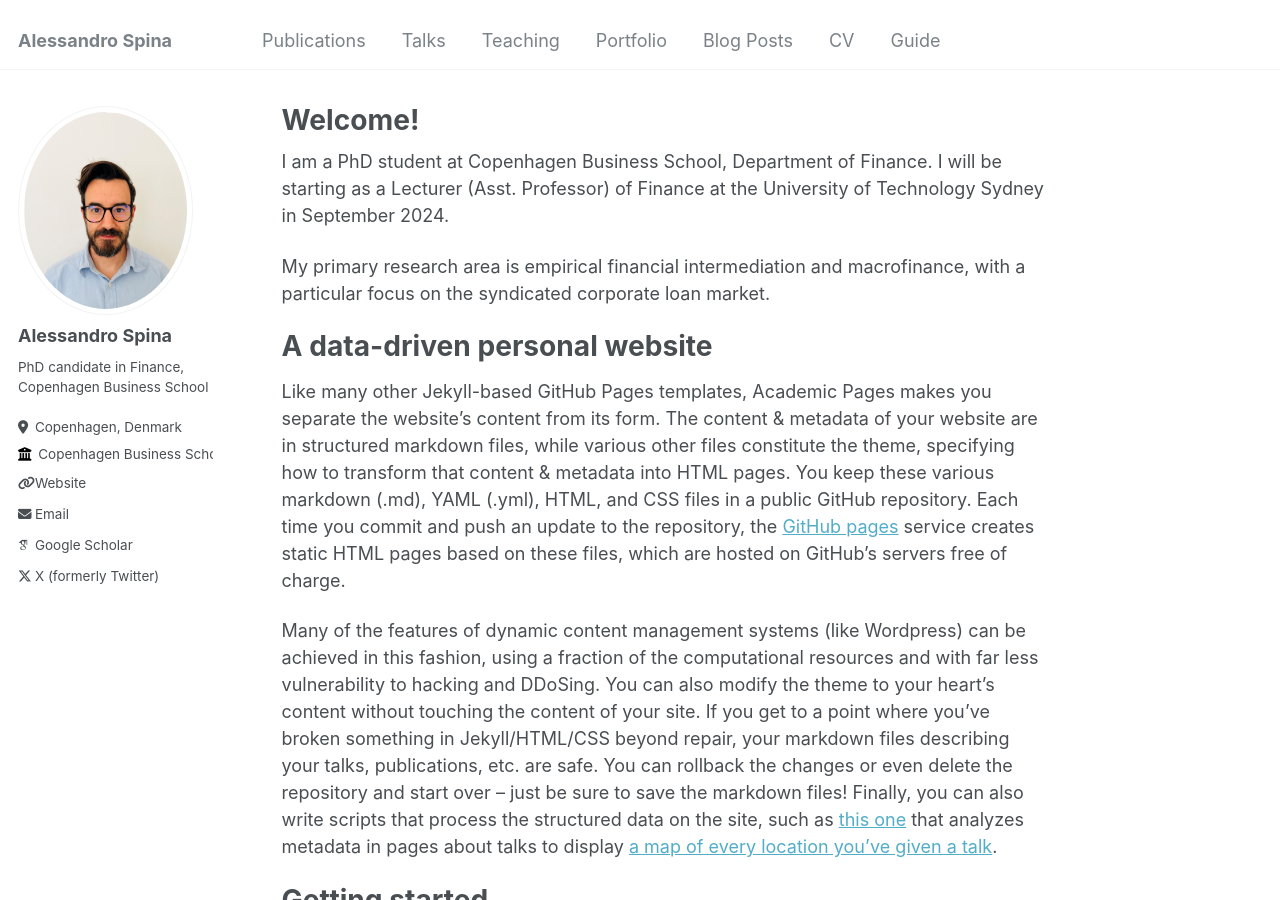
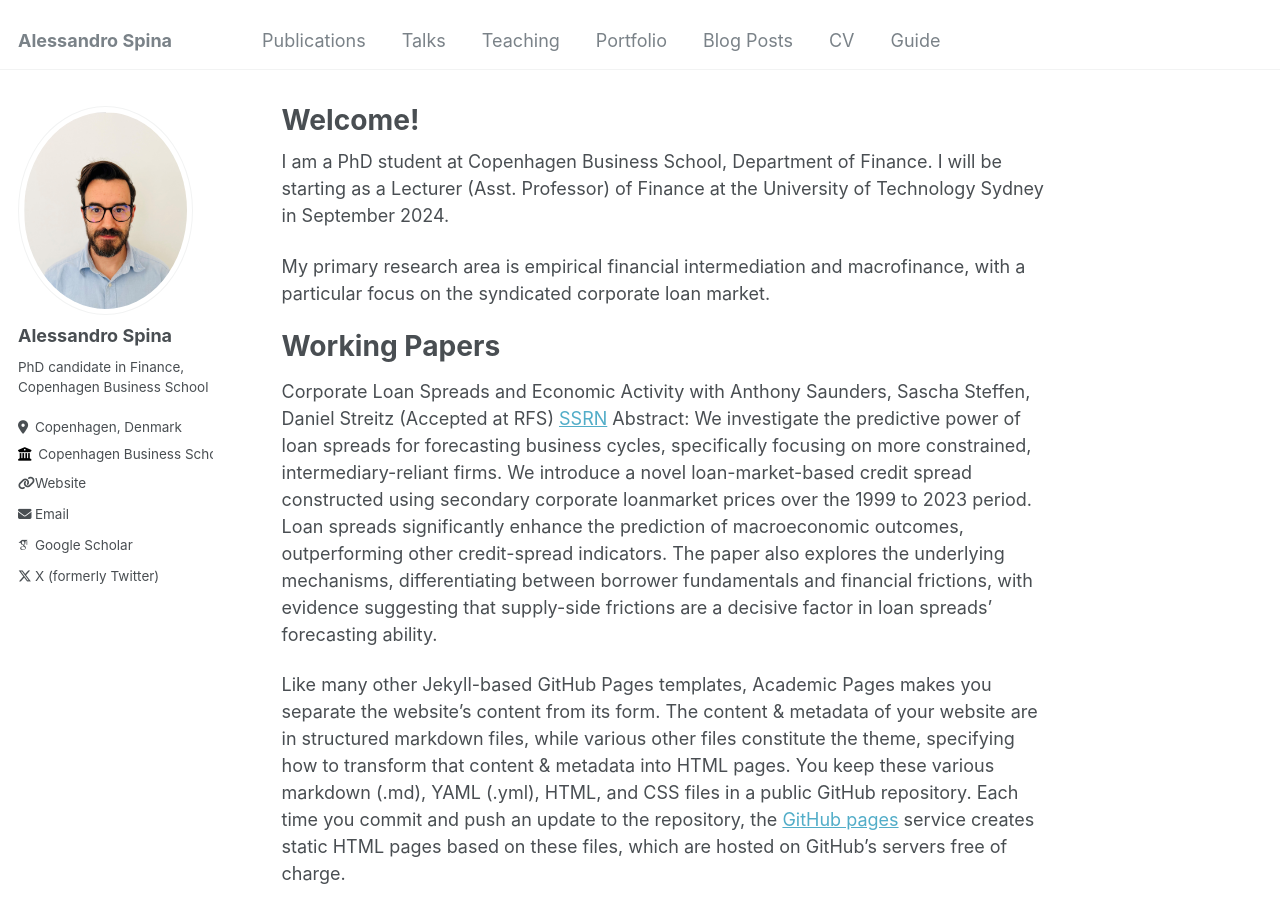
Before and after one commit to aspi6246/aspi6246.github.io, a Jekyll site: the page built from _pages/about.md, in a window 1280 px wide and 900 px high. Built offline with Jekyll 4.4.1, drawn with Linux system fonts in a browser that asks for light colours; some web fonts are replaced.

Commit message:
add paper

```diff
--- a/_pages/about.md
+++ b/_pages/about.md
@@ -11,8 +11,13 @@ I am a PhD student at Copenhagen Business School, Department of Finance. I will
 
 My primary research area is empirical financial intermediation and macrofinance, with a particular focus on the syndicated corporate loan market.
 
-A data-driven personal website
+Working Papers
 ======
+
+Corporate Loan Spreads and Economic Activity with Anthony Saunders, Sascha Steffen, Daniel Streitz (Accepted at RFS) [SSRN](https://papers.ssrn.com/sol3/papers.cfm?abstract_id=3717358)
+Abstract:
+We investigate the predictive power of loan spreads for forecasting business cycles, specifically focusing on more constrained, intermediary-reliant firms. We introduce a novel loan-market-based credit spread constructed using secondary corporate loanmarket prices over the 1999 to 2023 period. Loan spreads significantly enhance the prediction of macroeconomic outcomes, outperforming other credit-spread indicators. The paper also explores the underlying mechanisms, differentiating between borrower fundamentals and financial frictions, with evidence suggesting that supply-side frictions are a decisive factor in loan spreads’ forecasting ability.
+
 Like many other Jekyll-based GitHub Pages templates, Academic Pages makes you separate the website's content from its form. The content & metadata of your website are in structured markdown files, while various other files constitute the theme, specifying how to transform that content & metadata into HTML pages. You keep these various markdown (.md), YAML (.yml), HTML, and CSS files in a public GitHub repository. Each time you commit and push an update to the repository, the [GitHub pages](https://pages.github.com/) service creates static HTML pages based on these files, which are hosted on GitHub's servers free of charge.
 
 Many of the features of dynamic content management systems (like Wordpress) can be achieved in this fashion, using a fraction of the computational resources and with far less vulnerability to hacking and DDoSing. You can also modify the theme to your heart's content without touching the content of your site. If you get to a point where you've broken something in Jekyll/HTML/CSS beyond repair, your markdown files describing your talks, publications, etc. are safe. You can rollback the changes or even delete the repository and start over -- just be sure to save the markdown files! Finally, you can also write scripts that process the structured data on the site, such as [this one](https://github.com/academicpages/academicpages.github.io/blob/master/talkmap.ipynb) that analyzes metadata in pages about talks to display [a map of every location you've given a talk](https://academicpages.github.io/talkmap.html).
```
